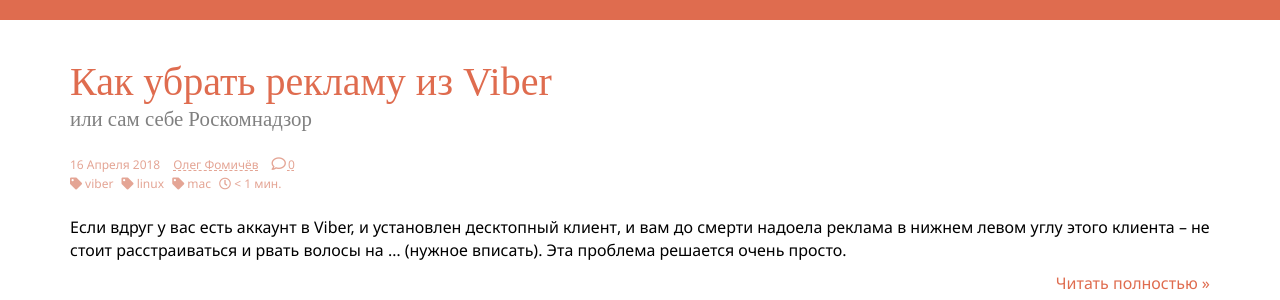
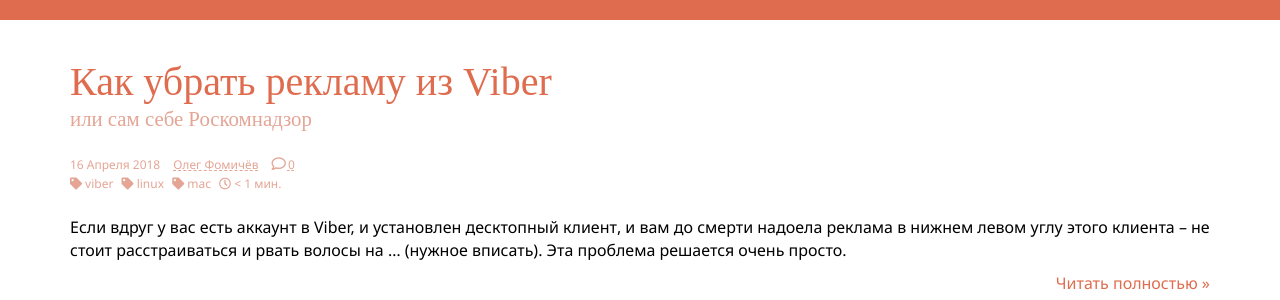
Before and after one commit to fomich0ff/fomich0ff.github.io, a Jekyll site: the page built from index.html, in a window 1280 px wide. Shown: the part 170-470 px from the top of the page. Built offline with Jekyll 4.4.1, drawn with Linux system fonts in a browser that asks for light colours; nearby versions of some CDN libraries; some web fonts are replaced; the list of posts is cut into pages by our own code; comment, search, counter and statistics services are not loaded.

Commit message:
styles changed

```diff
--- a/_includes/post/title.html
+++ b/_includes/post/title.html
@@ -12,6 +12,6 @@
 		<h2 class="title">{{ include.data.title }}</h2>
 	</div>
 	{%if include.data.subtitle %}
-	<div class="post-subtitle">{{include.data.subtitle}}</div>
+	<div class="post-subtitle single">{{include.data.subtitle}}</div>
 	{%endif%} {% endif %} {% include post/info.html data=include.data %}
 </div>
--- a/_sass/html.scss
+++ b/_sass/html.scss
@@ -3,7 +3,6 @@
 }
 
 kbd {
-    /*padding: 4px 4px 2px;*/
     text-transform: uppercase;
     background: $color-background;
     color: $color-orange;
--- a/_sass/post.scss
+++ b/_sass/post.scss
@@ -9,8 +9,11 @@
         .post-subtitle {
             font-family: $font-title;
             font-size: 1.3em;
-            color: lighten(black, 50%);
+            color: $color-post-info;
             margin-bottom: 1em;
+            &.single{
+                color: lighten($color: #000000, $amount: 50%);
+            }
         }
         .info {
             font-size: 0.75em;
```
